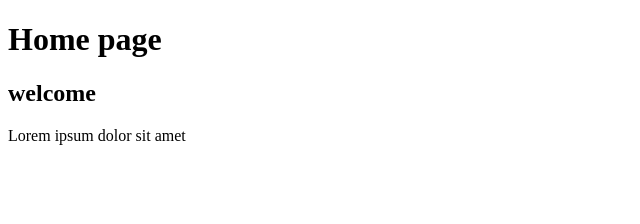
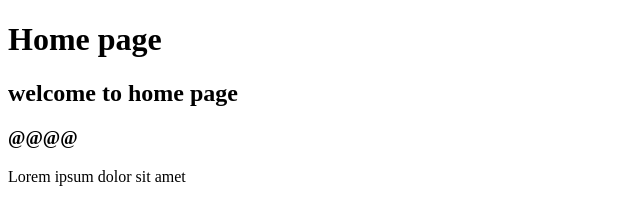
Before and after one commit to Chailashree-G/assignment-git-github, a plain HTML site: page index.html in a window 1280 px wide. Shown: the whole page, without its empty margins (0-640 px from the left). Drawn offline with Linux system fonts and the light colour scheme.

Commit message:
changes commited

```diff
--- a/index.html
+++ b/index.html
@@ -9,7 +9,8 @@
 </head>
 <body>
     <h1>Home page</h1>
-    <h2>welcome</h2>
+    <h2>welcome to home page </h2>
+    <h3>@@@@</h3>
     <p>Lorem ipsum dolor sit amet</p>
 </body>
 </html>
```
Also changed, not shown: about.html (+2 -0 lines).
